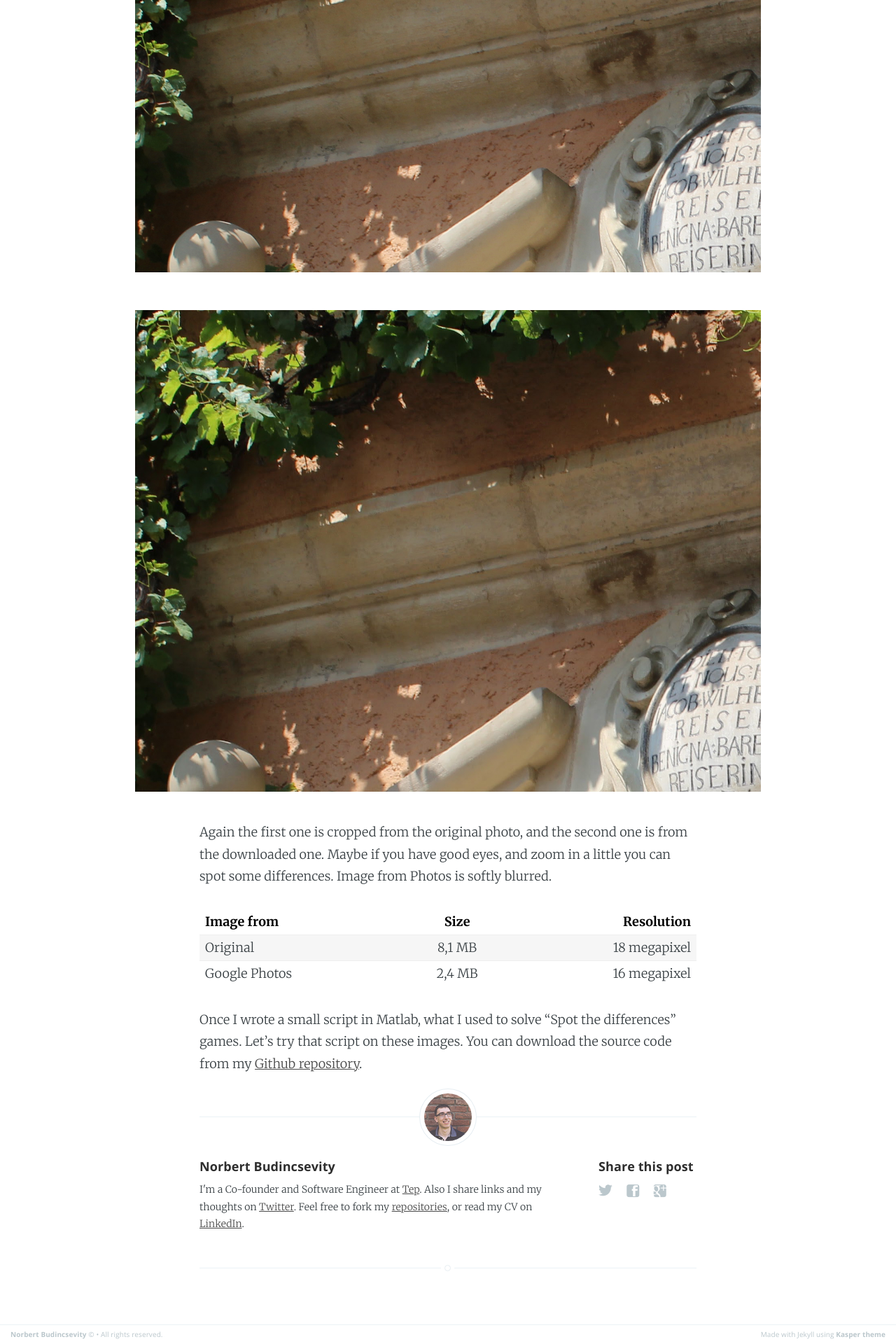
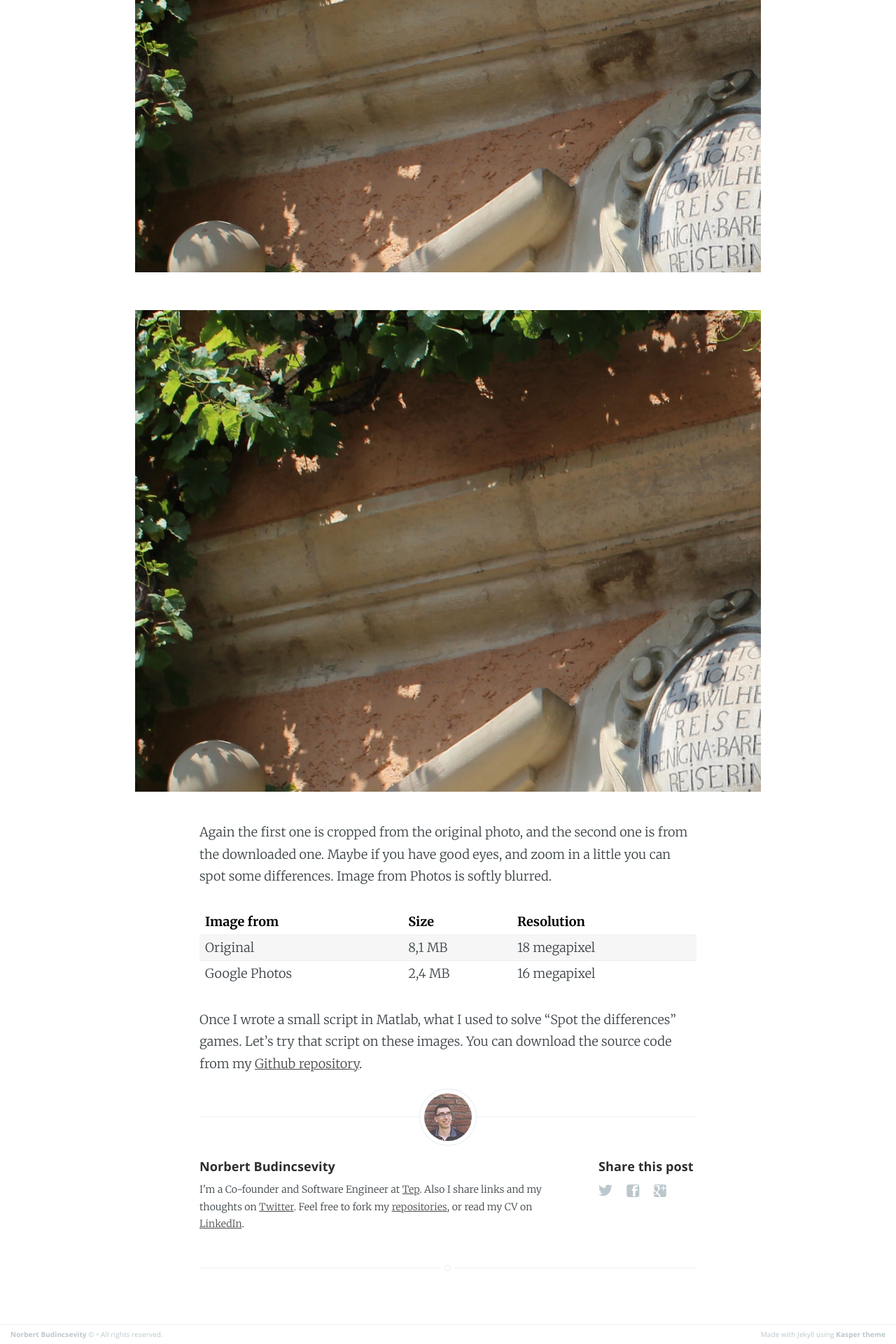
Before and after one commit to Budincsevity/budincsevity.github.io, a Jekyll site: the page built from _posts/2015-08-17-google-photos-compression.markdown, in a window 1280 px wide. Shown: the part 1717-3637 px from the top of the page at 70% size. Built offline with Jekyll 4.4.1, drawn with Linux system fonts in a browser that asks for light colours; Markdown is read by kramdown in place of the engine named in the settings.

Commit message:
Update table

```diff
--- a/_posts/2015-08-17-google-photos-compression.markdown
+++ b/_posts/2015-08-17-google-photos-compression.markdown
@@ -23,11 +23,9 @@ The first one is the original, and the second one is from Google Photos. I can't
 
 Again the first one is cropped from the original photo, and the second one is from the downloaded one. Maybe if you have good eyes, and zoom in a little you can spot some differences. Image from Photos is softly blurred.
 
-
-| Image from  | Size | Resolution |
-| ------------- |:-------------:| -----:|
-| Original | 8,1 MB | 18 megapixel |
-| Google Photos | 2,4 MB  | 16 megapixel |
-
+Image from  | Size | Resolution
+--- | --- | ---
+Original | 8,1 MB | 18 megapixel
+Google Photos | 2,4 MB  | 16 megapixel
 
 Once I wrote a small script in Matlab, what I used to solve "Spot the differences" games. Let's try that script on these images. You can download the source code from my [Github repository](https://github.com/Budincsevity/Spot-the-difference).
```
